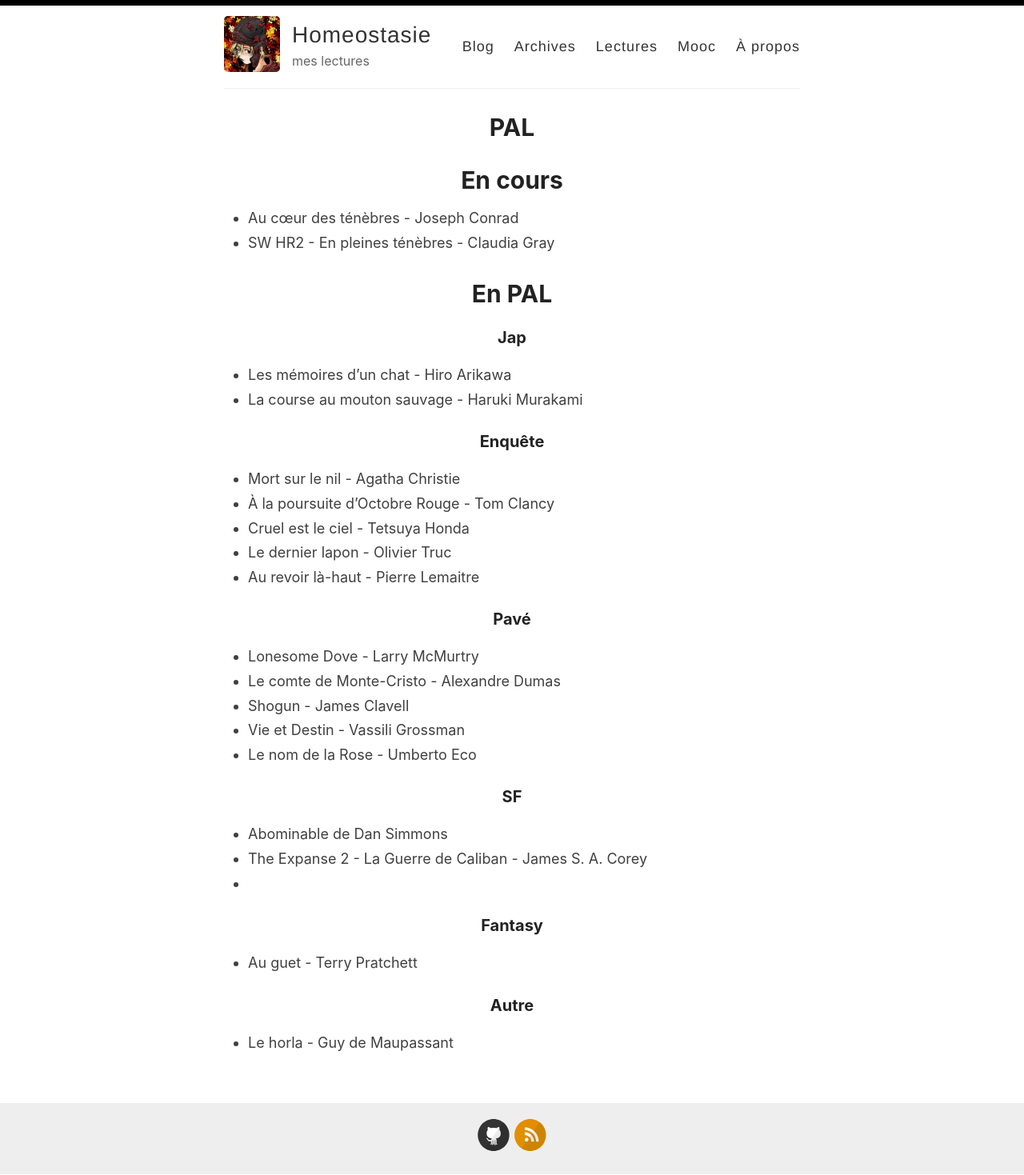
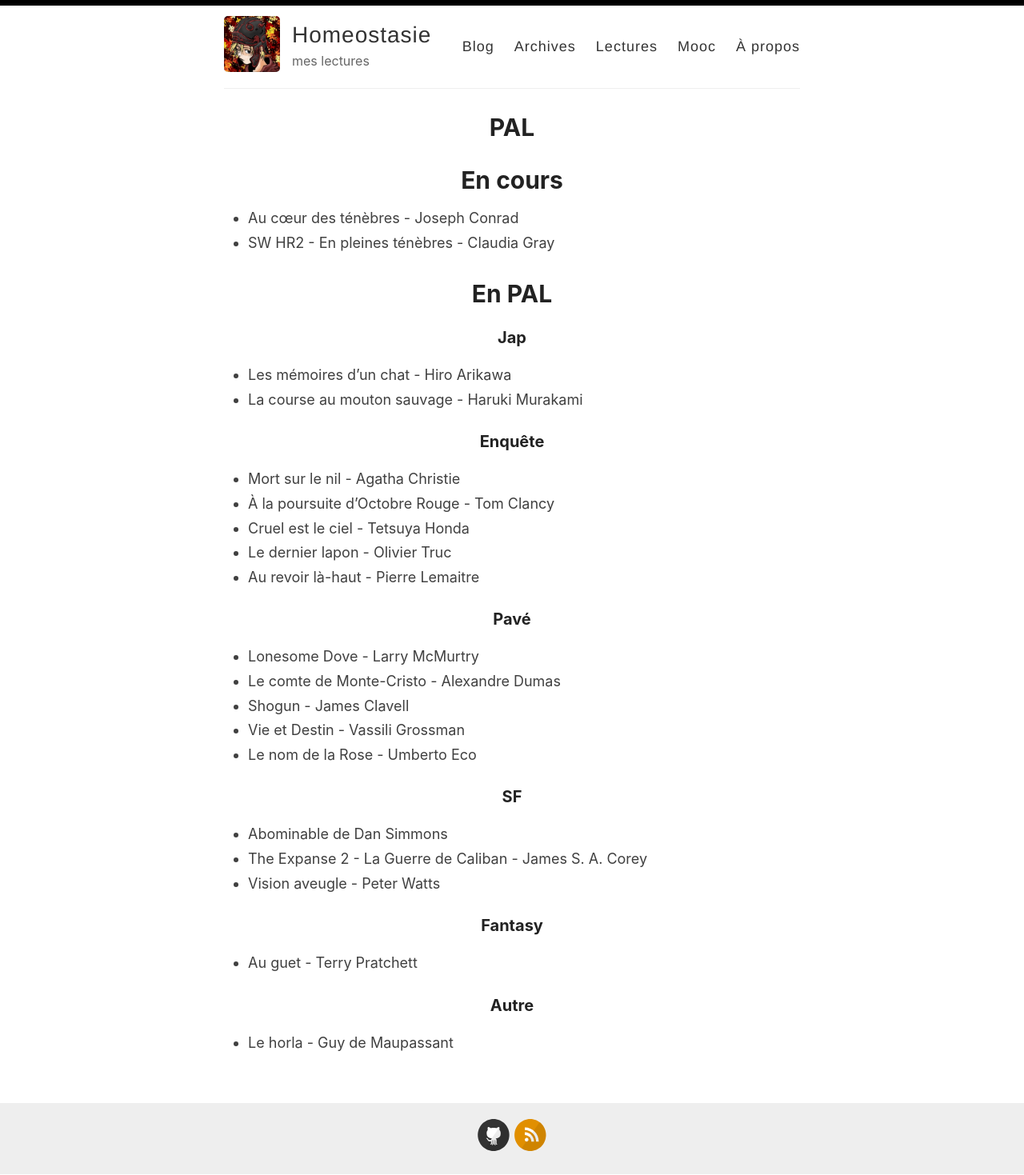
Before and after one commit to homeostasie/bouquins, a Jekyll site: the page built from _pages/pal.md, in a window 1280 px wide. Shown: the whole page at 80% size. Built offline with Jekyll 4.4.1, drawn with Linux system fonts in a browser that asks for light colours.

Commit message:
modif pal

```diff
--- a/_pages/pal.md
+++ b/_pages/pal.md
@@ -37,7 +37,7 @@ comments: true
 
 - Abominable de Dan Simmons
 - The Expanse 2 - La Guerre de Caliban - James S. A. Corey
--
+- Vision aveugle - Peter Watts
 
 ### Fantasy
 
```
